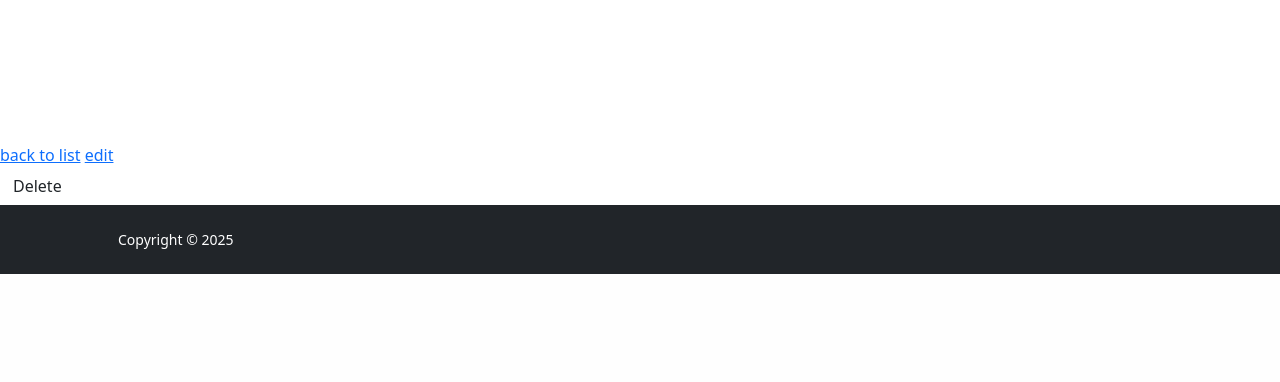
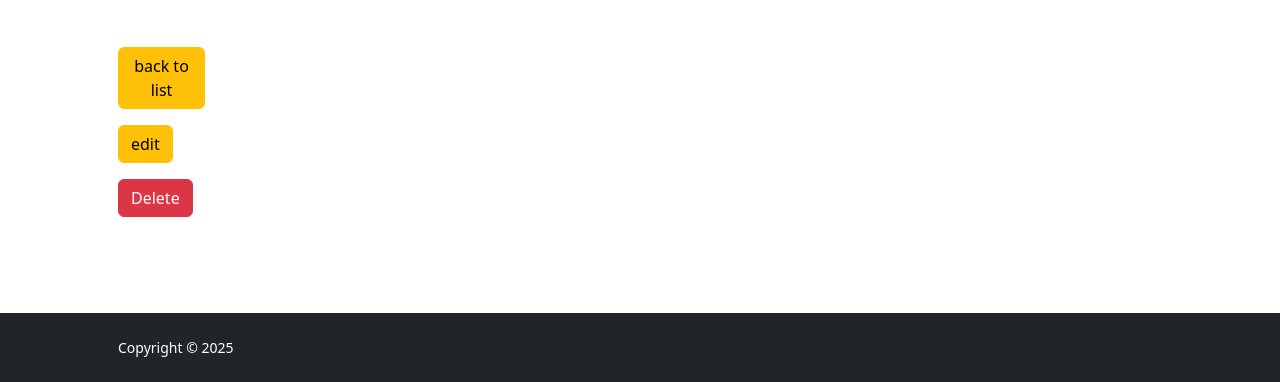
Before and after one commit to GabrielSAPONARA/SnowTricks, a Symfony app: template templates/figure/show.html.twig in a window 1280 px wide. Shown: the part 3915-4297 px from the top of the page. Before the commit the page ends 4189 px from the top, so only its background shows below. Run offline with Twig, Linux system fonts and the light colour scheme; the template is opened without the code that fills it: most values are stand-ins (such as "Sample title", 1, 10 or a date in 2020); some libraries are stand-ins or nearby versions.

Commit message:
:lipstick: change appearanceof buttons

```diff
--- a/templates/figure/_delete_form.html.twig
+++ b/templates/figure/_delete_form.html.twig
@@ -1,4 +1,4 @@
 <form method="post" action="{{ path('app_figure_delete', {'slug': figure.slug}) }}" onsubmit="return confirm('Are you sure you want to delete this item?');">
     <input type="hidden" name="_token" value="{{ csrf_token('delete' ~ figure.id) }}">
-    <button class="btn">Delete</button>
+    <button class="btn btn-danger">Delete</button>
 </form>
--- a/templates/figure/new.html.twig
+++ b/templates/figure/new.html.twig
@@ -11,8 +11,9 @@
                 </div>
                 {{ include('figure/_form.html.twig') }}
             </div>
+            <a class="btn btn-warning" href="{{ path('app_figure_index') }}">back to list</a>
         </div>
     </section>
 
-    <a href="{{ path('app_figure_index') }}">back to list</a>
+
 {% endblock %}
--- a/templates/figure/show.html.twig
+++ b/templates/figure/show.html.twig
@@ -94,12 +94,15 @@
                     {% endfor %}
                 {% endif %}
             </div>
+            <div class="col-1">
+                <a class="btn btn-warning mb-3" href="{{ path('app_figure_index') }}">back to list</a>
+
+                <a class="btn btn-warning mb-3" href="{{ path('app_figure_edit', {'slug': figure.slug}) }}">edit</a>
+
+                {{ include('figure/_delete_form.html.twig') }}
+            </div>
         </div>
     </section>
 
-    <a href="{{ path('app_figure_index') }}">back to list</a>
 
-    <a href="{{ path('app_figure_edit', {'slug': figure.slug}) }}">edit</a>
-
-    {{ include('figure/_delete_form.html.twig') }}
 {% endblock %}
```
Also changed, not shown: templates/figure/edit.html.twig (+7 -2 lines).
